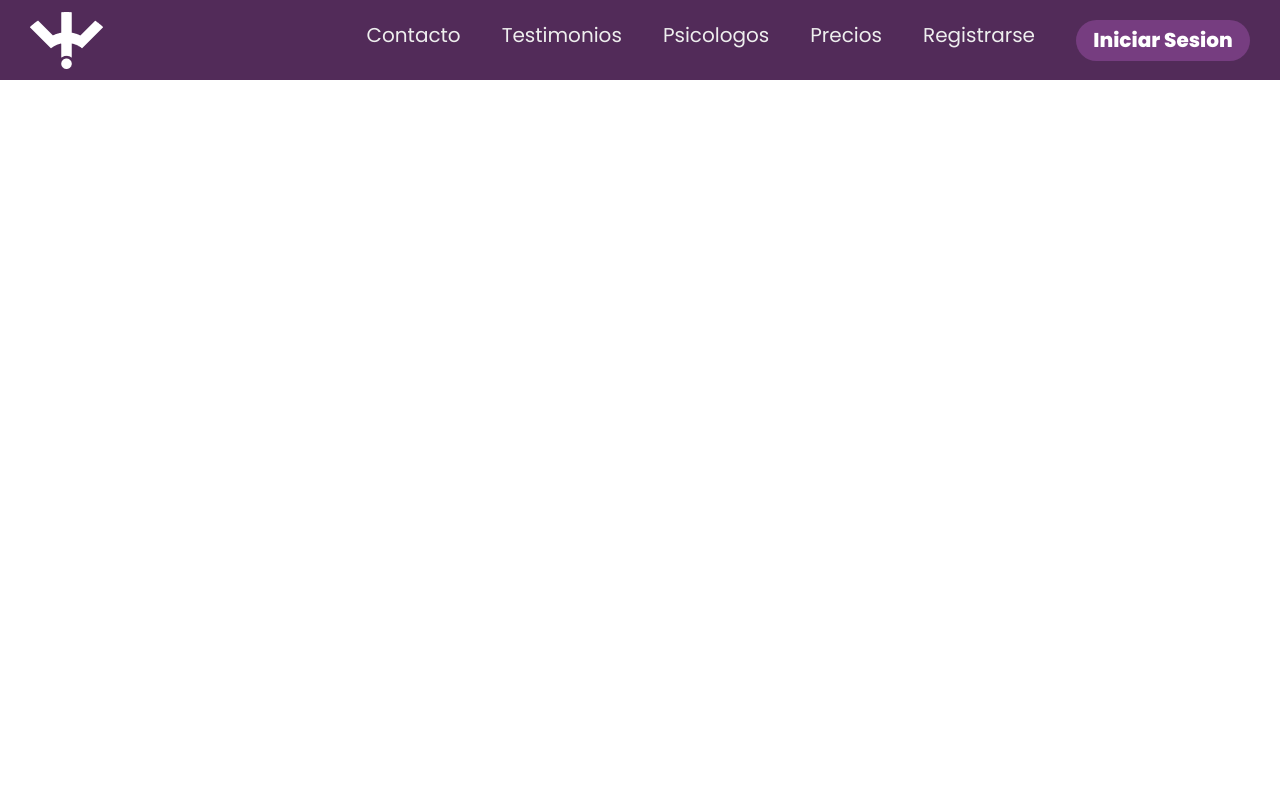
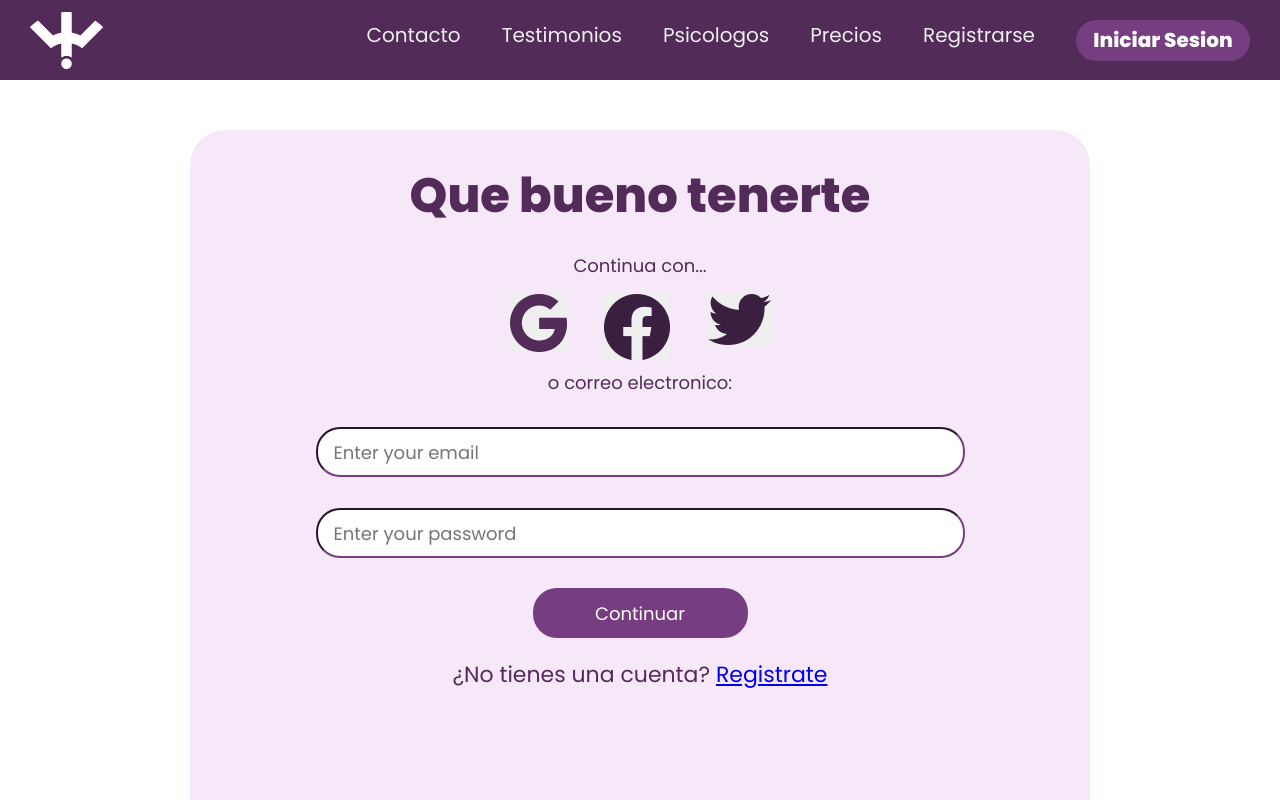
Before and after one commit to jesus13santi/Psicofi, a React (Create React App) app: page /login in a window 1280 px wide. Shown: the top 800 px of the page. Built offline with nearby package versions, Linux system fonts and the light colour scheme; no server answers.

Commit message:
Login listo css, falta funcionalidad

```diff
--- a/src/components/Hpage/Hpage.module.css
+++ b/src/components/Hpage/Hpage.module.css
@@ -26,6 +26,7 @@
     align-items: flex-start;
     position: relative;
 
+
 }
 .principalPage::before{
     content: "";
@@ -45,6 +46,7 @@
     border-radius: 100px;
     margin-top: 50px;
     font-size: 21px;
+    font-weight: 600;
 }
 
 .button:hover {
@@ -106,7 +108,7 @@
 }
 .whatIs {
 
-    height: 328px;
+    height: 350px;
     padding: 30px 39px 24px 39px ;
 
 }
@@ -148,7 +150,7 @@
 
 
 .function{
-    height: 411px;
+    height: 430px;
     padding: 11px 40px 10px 10px ;
     align-items: center;
     justify-content: center;
@@ -173,7 +175,6 @@
     width: 250px;
 
     text-align: center;
-
 
 }
 .paso1{
@@ -620,6 +621,7 @@
         width: 253px;
         margin-top: 0px;
         font-size: 16px;
+
     }
 
     .principalButton {
@@ -666,7 +668,7 @@
 
     .whatIs {
 
-        height: 210px;
+        height: 230px;
         padding: 5px 10px 10px 15px;
 
     }
@@ -704,7 +706,7 @@
 
 
     .function {
-        height: 319px;
+        height: 380px;
         padding: 10px 5px 5px 0px;
         margin-top: 0px;
 
--- a/src/components/LoginForm/LoginForm.jsx
+++ b/src/components/LoginForm/LoginForm.jsx
@@ -1,29 +1,189 @@
-import { auth, googleProvider } from '../../utils/firebaseConfig';
-import { useHistory } from 'react-router-dom';
+import { useState, useContext } from "react";
+import { UserContext } from "../../context/UserContext";
+import { auth, googleProvider } from "../../utils/firebaseConfig";
+import { Link, useHistory } from "react-router-dom";
+import styles from "./LoginForm.module.css";
+import { validateEmail } from "../../utils/helpers.js";
+import { size } from "lodash";
 
+function LoginForm() {
+  const history = useHistory();
+  const { createUser } = useContext(UserContext);
 
-function LoginForm () {
+  const [errorName, setErrorName] = useState("");
+  const [errorLastName, setErrorLastName] = useState("");
+  const [errorEmail, setErrorEmail] = useState("");
+  const [errorPassword, setErrorPassword] = useState("");
+  const [errorPasswordB, setErrorPasswordB] = useState("");
+  const [errorNumber, setErrorNumber] = useState("");
 
-    const history = useHistory();
+  const [role, setRole] = useState("");
+  const cambioRole = (a) => {
+    setRole(a.target.value);
+  };
 
-    // GOOGLE AUTH
+  const [values, setValues] = useState({
+    name: "",
+    lastname: "",
+    email: "",
+    password: "",
+    passwordB: "",
+    number: "",
+  });
+
   const handleGoogleLogin = async () => {
-        console.log('Google Login Init');
-        const response = await auth.signInWithPopup(googleProvider);
-        console.log({response: response.user});
-        history.push('/');
+    await auth.signInWithPopup(googleProvider);
+  };
+
+  const handleOnChange = (event) => {
+    const { value, name: inputName } = event.target;
+    console.log({ inputName, value });
+    setValues({ ...values, [inputName]: value });
+  };
+
+  const validateData = () => {
+    setErrorName("");
+    setErrorLastName("");
+    setErrorPasswordB("");
+    setErrorEmail("");
+    setErrorPassword("");
+    setErrorNumber("");
+    let isValid = true;
+
+    if (size(values.name) < 3) {
+      setErrorName("Debes ingresar un nombre de al menos tres carácteres.");
+      isValid = false;
+    }
+
+    if (size(values.lastname) < 3) {
+      setErrorLastName(
+        "Debes ingresar una contraseña de al menos tres carácteres."
+      );
+      isValid = false;
+    }
+
+    if (!validateEmail(values.email)) {
+      setErrorEmail("Debes de ingresar un email válido.");
+      isValid = false;
+    }
+
+    if (size(values.password) < 8) {
+      setErrorPassword(
+        "Debes ingresar una contraseña de al menos ocho carácteres."
+      );
+      isValid = false;
+    }
+
+    if (size(values.passwordB) < 8) {
+      setErrorPasswordB(
+        "Debes ingresar una confirmación de contraseña de al menos ocho carácteres."
+      );
+      isValid = false;
+    }
+
+    if (values.password !== values.passwordB) {
+      setErrorPassword("Asegure que la contraseñas coincidan.");
+      setErrorPasswordB("Asegure que la contraseñas coincidan.");
+      isValid = false;
+      console.log("no ta iguales");
+    }
+
+    if (size(values.number) < 1) {
+      setErrorName("Ingrese un numero de telefono valido");
+      isValid = false;
+    }
+
+    return isValid;
   };
 
   const handleSubmit = async (e) => {
     e.preventDefault();
-        console.log('Login Password');
+    await auth.signInWithEmailAndPassword(values.email, values.password);
+    history.push("/");
+    // console.log("LOGIN_PASSWOROD");
   };
 
   return (
-    <div>
-        <h1>
-            "Login with Google test"
-        </h1>
+    <section className={styles.registerSecc}>
+      <div className={styles.container}>
+        <div className={styles.header}>
+          <h2 className={styles.tittle}> Que bueno tenerte </h2>
+          <p className={styles.nextText}> Continua con... </p>
+          <div className={styles.socialButtons}>
+            <button
+              className={styles.img1}
+              type="button"
+              onClick={handleGoogleLogin}
+            >
+              {" "}
+            </button>
+
+            <button
+              className={styles.img2}
+              type="button"
+              onClick={handleGoogleLogin}
+            >
+              {" "}
+            </button>
+
+            <button
+              className={styles.img3}
+              type="button"
+              onClick={handleGoogleLogin}
+            >
+              {" "}
+            </button>
           </div>
-    )
+          <p className={styles.nextText}> o correo electronico: </p>
+        </div>
+
+        <form onSubmit={handleSubmit}>
+
+          <div className={styles.input2}>
+            <input
+              className={styles.formRegis}
+              name="email"
+              id={styles.email}
+              type="email"
+              placeholder="Enter your email"
+              value={values.email}
+              onChange={handleOnChange}
+              errorMessage={errorEmail}
+            />
+
+            <input
+              className={styles.formRegis}
+              name="password"
+              id={styles.password}
+              type="password"
+              placeholder="Enter your password"
+              value={values.password}
+              onChange={handleOnChange}
+              errorMessage={errorPassword}
+            />
+
+
+          </div>
+
+
+
+          <div className={styles.submit}>
+            <button
+              className={styles.continue}
+              type="submit"
+              onClick={handleSubmit}
+            >
+              {" "}
+              Continuar{" "}
+            </button>
+            <p id={styles.loginNext} className={styles.nextText}>
+              {" "}
+              ¿No tienes una cuenta? <Link to="/register">Registrate</Link>
+            </p>
+          </div>
+        </form>
+      </div>
+    </section>
+  );
 }
+export default LoginForm;
--- /dev/null
+++ b/src/components/LoginForm/LoginForm.module.css
@@ -0,0 +1,197 @@
+* {
+    margin: 0;
+    padding: 0;
+    box-sizing: border-box;
+}
+
+*:focus {
+    outline: none;
+}
+
+body {
+    width: 100%;
+    position: relative;
+}
+
+.container {
+    width: 900px;
+    height: 823px;
+    top: 126px;
+    margin-top: 50px;
+
+    background: #F7E8F9;
+    border-radius: 35px;
+}
+
+.registerSecc {
+    display: flex;
+    justify-content: center;
+}
+
+.header {
+    display: flex;
+    flex-direction: column;
+    justify-content: center;
+    align-items: center;
+    margin-top: 30px;
+}
+
+.tittle {
+    font-size: 48px;
+    color: #522B59;
+    margin-bottom: 20px;
+
+}
+
+.nextText {
+    font-size: 18px;
+    color: #522B59;
+    margin-bottom: 15px;
+}
+
+.socialButtons {
+    width: 336px;
+    height: 75px;
+    display: flex;
+    justify-content: space-evenly;
+}
+
+.img1 {
+    background-image: url(../../img/GoogleIcon.png);
+    width: 57px;
+    height: 58px;
+    border: none;
+    cursor: pointer;
+}
+
+.img2 {
+    background-image: url(../../img/FacebookIcon.png);
+    width: 66px;
+    height: 66px;
+    border: none;
+    cursor: pointer;
+}
+
+.img3 {
+    background-image: url(../../img/TwitterIcon.png);
+    width: 63px;
+    height: 51px;
+    border: none;
+    cursor: pointer;
+}
+
+.input1 {
+
+    display: flex;
+    align-items: center;
+    justify-content: center;
+    justify-content: space-evenly;
+    margin-left: 104px;
+    margin-right: 104px;
+}
+
+.input2 {
+
+    display: flex;
+    align-items: center;
+    justify-content: center;
+    flex-direction: column;
+}
+
+.input3 {
+
+    display: flex;
+    align-items: center;
+    justify-content: center;
+
+}
+
+#name {
+    font-size: 18px;
+    width: 313px;
+    height: 50px;
+}
+
+#lastname {
+    font-size: 18px;
+    width: 313px;
+    height: 50px;
+}
+
+#email {
+    font-size: 18px;
+    width: 649px;
+    height: 50px;
+}
+
+#password {
+    font-size: 18px;
+    width: 649px;
+    height: 50px;
+}
+
+#passwordB {
+    font-size: 18px;
+    width: 649px;
+    height: 50px;
+}
+
+#number {
+    font-size: 18px;
+    width: 649px;
+    height: 50px;
+}
+
+#loginNext {
+    font-size: 22px;
+}
+
+.formRegis {
+
+    border-radius: 24px;
+    border-color: #763d80;
+    padding-left: 16px;
+    margin-top: 16px;
+    margin-bottom: 15px;
+}
+
+.submit {
+    display: flex;
+    align-items: center;
+    justify-content: center;
+    flex-direction: column;
+}
+
+.continue {
+    margin-top: 15px;
+    font-size: 18px;
+    border-radius: 24px;
+    width: 215px;
+    height: 50px;
+    background: #763D80;
+    border: none;
+    cursor: pointer;
+    margin-bottom: 20px;
+    color: white;
+}
+
+.formPersonal span {
+    display: block;
+    margin-bottom: 20px;
+}
+
+.formPersonal .labelRol {
+    padding: 6px 30px;
+    border-radius: 20px;
+    border: 2px solid #ccc;
+}
+
+.boxRol:checked+label {
+    background: purple;
+    color: white;
+    border: 2px solid purple;
+}
+
+.boxRol {
+    display: none;
+}
--- a/src/pages/LoginPage.jsx
+++ b/src/pages/LoginPage.jsx
@@ -1,9 +1,9 @@
 import React from 'react'
-
+import LoginForm from '../components/LoginForm/LoginForm'
 const LoginPage = () => {
     return (
         <div>
-
+            <LoginForm/>
         </div>
     )
 }
```
Lines whose indentation alone changed are shown as unchanged.
